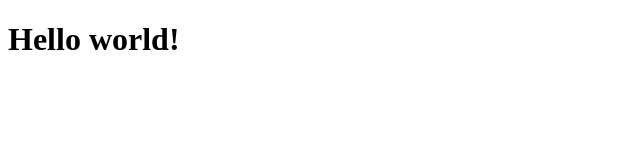
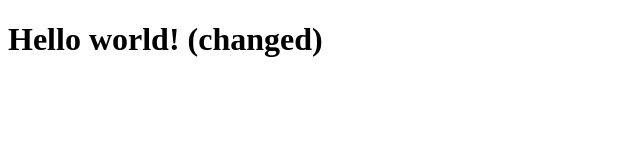
Before and after one commit to RossiniMaximo/vercel-intro, a plain HTML site: page public/index.html in a window 1280 px wide. Shown: the whole page, without its empty margins (0-640 px from the left). Drawn offline with Linux system fonts and the light colour scheme.

Commit message:
second commit

```diff
--- a/public/index.html
+++ b/public/index.html
@@ -8,6 +8,6 @@
     <script src="./index.js"></script>
   </head>
   <body>
-    <h1>Hello world!</h1>
+    <h1>Hello world! (changed)</h1>
   </body>
 </html>
```
